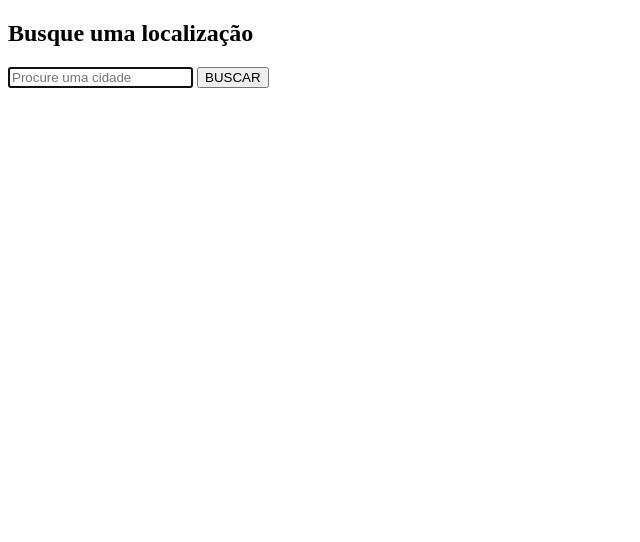
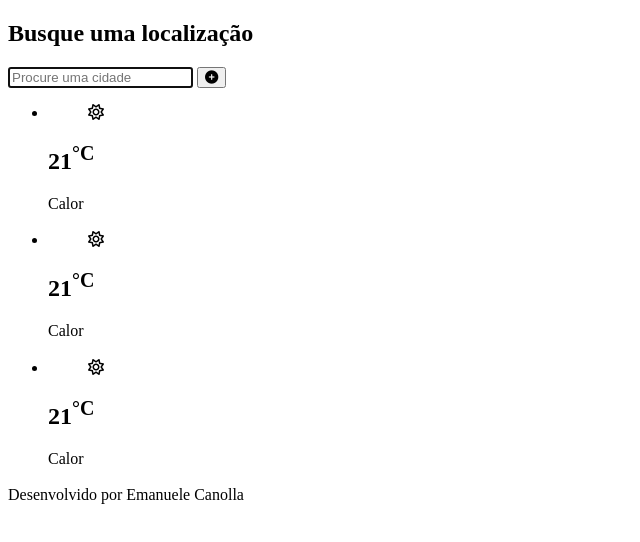
Before and after one commit to emanuelecanolla/tempo-app, a plain HTML site: page index.html in a window 1280 px wide. Shown: the whole page, without its empty margins (0-640 px from the left). Drawn offline with Linux system fonts and the light colour scheme.

Commit message:
estruturando

```diff
--- a/index.html
+++ b/index.html
@@ -11,18 +11,61 @@
     <section class="top">
       <div class="container">
         <h1>Busque uma localização</h1>
-        <form>
-          <input type="text" placeholder="Procure uma cidade" autofocus />
-          <button type="submit">BUSCAR</button>
+        <form id="form">
+          <input
+            id="search-cities"
+            type="text"
+            placeholder="Procure uma cidade"
+            autofocus
+          />
+          <button type="submit">
+            <i class="fa-solid fa-circle-plus"></i>
+          </button>
           <span class="msg"></span>
         </form>
-      </div>
     </section>
-    <section class="cidade-section">
-      <div class="container">
-        <ul class="cidades"></ul>
-      </div>
+
+
+    <section class="city-section">
+        <ul class="cities">
+          <li>
+            <figure>
+              <i class="fa-regular fa-sun"></i>
+            </figure>
+
+            <div>
+              <h2>21<sup>°C</sup></h2>
+              <p class="conditions">Calor</p>
+              <h3><span class="city-name"></span><span class="country"></span></h3>
+            </div>
+          </li>
+          <li>
+            <figure>
+              <i class="fa-regular fa-sun"></i>
+            </figure>
+
+            <div>
+              <h2>21<sup>°C</sup></h2>
+              <p class="conditions">Calor</p>
+              <h3><span class="city-name"></span><span class="country"></span></h3>
+            </div>
+          </li>
+          <li>
+            <figure>
+              <i class="fa-regular fa-sun"></i>
+            </figure>
+
+            <div>
+              <h2>21<sup>°C</sup></h2>
+              <p class="conditions">Calor</p>
+              <h3><span class="city-name"></span><span class="country"></span></h3>
+            </div>
+          </li>
+        </ul>
     </section>
+
+    <footer>Desenvolvido por Emanuele Canolla <a href="https://github.com/emanuelecanolla"></a></footer>
+  </div>
     <script src="app.js"></script>
   </body>
 </html>
```
